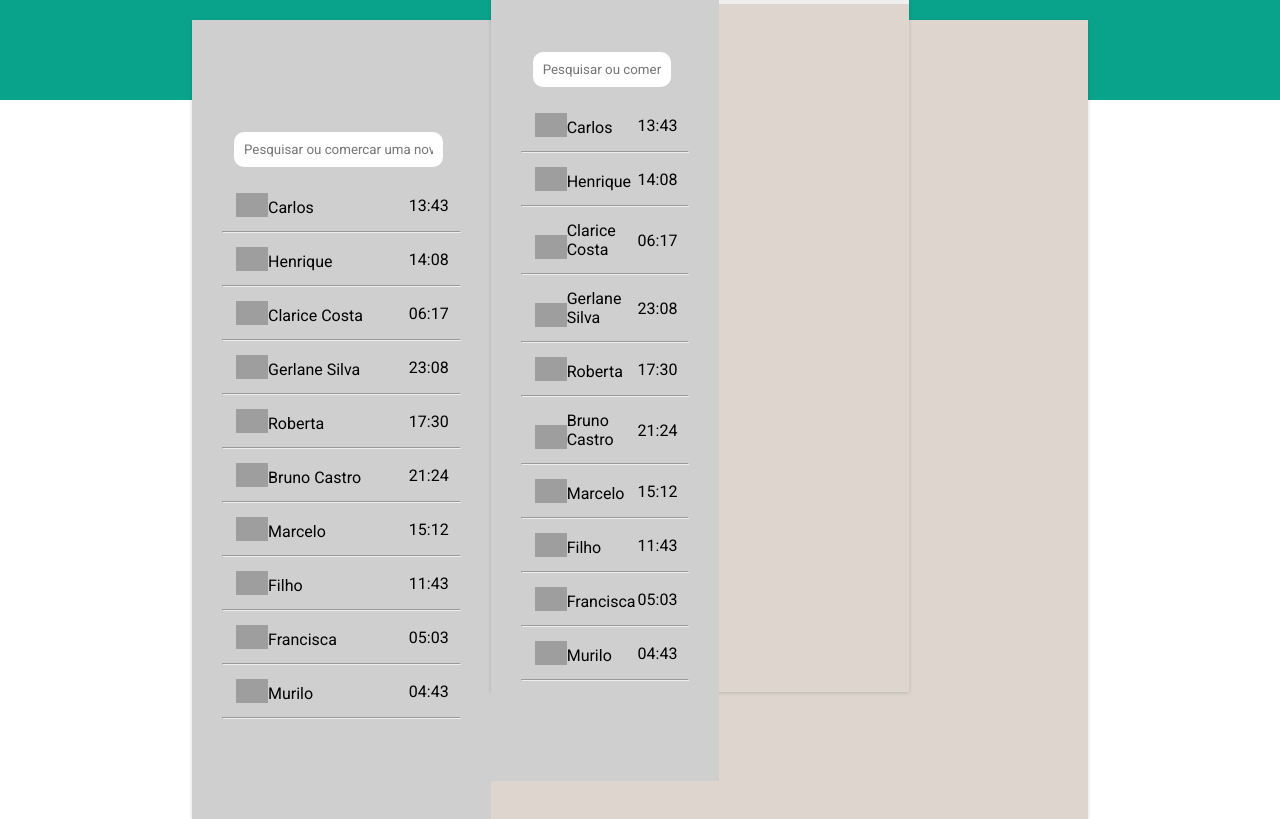
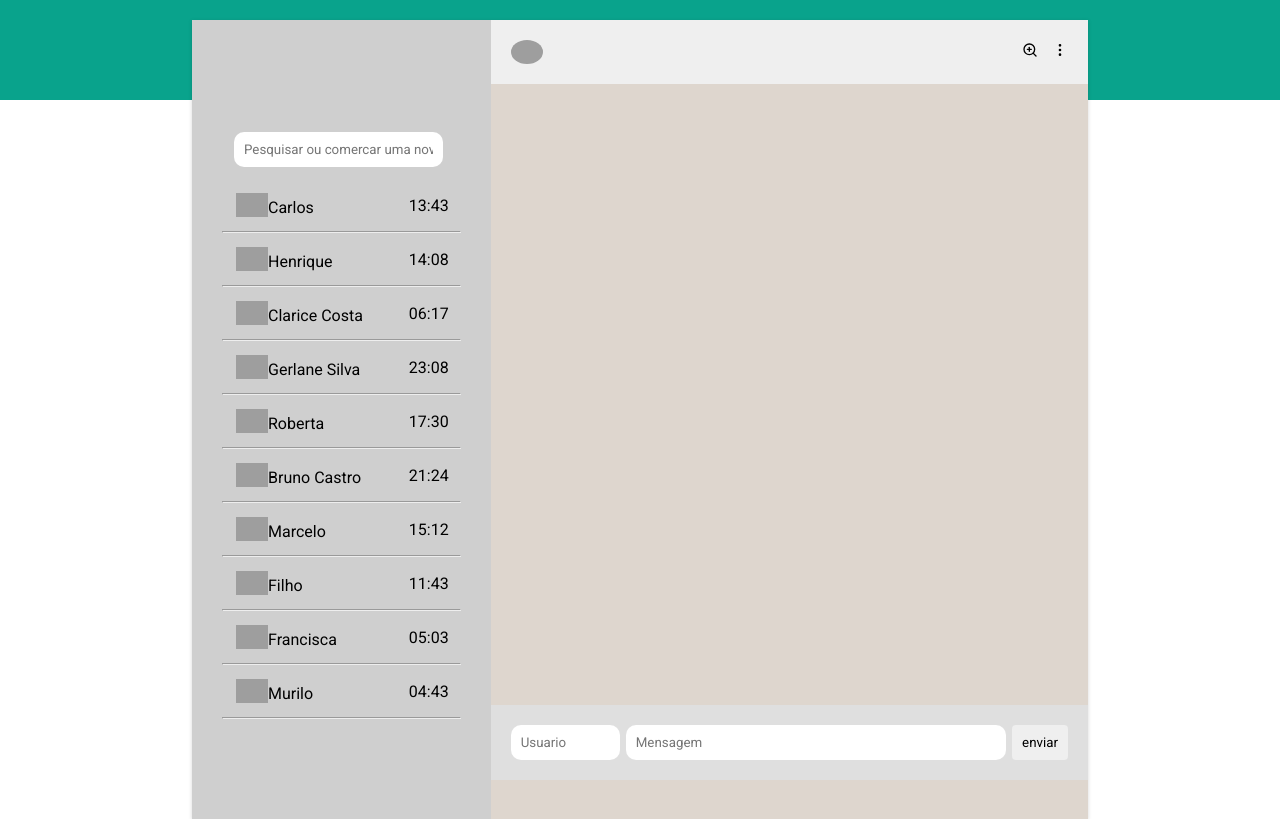
Before and after one commit to future4code/moreira-Carlos-Costa, a React (Create React App) app in the folder modulo2/projeto-whatslab/whatslab/: page / in a window 1280 px wide. Built offline with nearby package versions, Linux system fonts and the light colour scheme; grey boxes are pictures that could not be loaded; the HTML template or start-up script is replaced by a standard one.

Commit message:
update pages

```diff
--- a/modulo2/projeto-whatslab/whatslab/src/components/Header/index.Styled.js
+++ b/modulo2/projeto-whatslab/whatslab/src/components/Header/index.Styled.js
@@ -5,4 +5,8 @@ export const ContainerHeader = styled.div `
     width: 100%;
     padding: 50px;
 
+    @media(max-width: 800px) {
+        width: 100%;
+    }
+
 `
--- a/modulo2/projeto-whatslab/whatslab/src/components/Main/index.Styled.js
+++ b/modulo2/projeto-whatslab/whatslab/src/components/Main/index.Styled.js
@@ -1,19 +1,14 @@
 import styled from 'styled-components'
 
-export const ContainerMain = styled.div `
-    position: relative;
-    display: grid;
-    grid-template-columns: 1fr 2fr;
-    align-items: start;
-    margin-top: -80px;
-    background-color:#DED6CE;
-    width: 70%;
-    height: 94vh;
-    box-shadow: rgba(0, 0, 0, 0.16) 0px 1px 4px;
-    word-wrap: break-word;
+export const ContainerMain = styled.div`
+    display: flex;
+    height:95vh;
+    max-width:100%;
+    flex-direction: column;
+    justify-content: space-between;
 
 `
-export const ContainerHeader = styled.div `
+export const ContainerHeader = styled.div`
     display: flex;
     background-color:#EFEFEF;
     padding: 20px;
@@ -23,16 +18,16 @@ export const ContainerHeader = styled.div `
 
 
 `
-export const ContainerHeaderImg = styled.img `
+export const ContainerHeaderImg = styled.img`
     border-radius: 50%;
 
 
 `
-export const ContainerHeaderIcon = styled.div `
+export const ContainerHeaderIcon = styled.div`
 
 
 `
-export const ContainermainMensagem = styled.p `
+export const ContainermainMensagem = styled.p`
     display: grid;
     padding: 20px;
     width: 66.7%;
@@ -41,13 +36,99 @@ export const ContainermainMensagem = styled.p `
     left: 33.3%;
 
 `
-export const Span = styled.div `
+export const ContainerHeaderIPut = styled.div`
+    display: flex;
+    background-color: #DFDFDF;
     padding: 20px;
-    background-color: #4F9888;
-    color: #FFFFFF;
-    width:30%;
-    border-radius: 20px 20px 0 20px;
-    margin-bottom: 40px;
-    box-shadow: rgba(0, 0, 0, 0.16) 0px 3px 6px, rgba(0, 0, 0, 0.23) 0px 3px 6px;
+    width: 66.7%;
+    position: absolute;
+    bottom: 0;
+    left: 33.3%;
 
 `
+export const Span = styled.div`
+    position: relative;
+    padding: 6px;
+    margin-bottom: 12px;
+    border-radius: 0.5em;
+    width: 30%;
+    font-weight: 450;
+    line-height: 1.3;
+    box-shadow: rgba(0, 0, 0, 0.16) 0px 3px 6px, rgba(0, 0, 0, 0.23) 0px 3px 6px;
+    word-wrap: break-word;
+
+    background-color: ${props => {
+        if (props.tipo === "eu") {
+            return "#DDF7C8" // Verde copiado do WhatsApp
+        } else if (props.tipo === "outro") {
+            return "#ffffff" // Branco
+        }
+    }};
+
+    align-self:  ${props => {
+        if (props.tipo === "eu") {
+            return "flex-end"
+        } else {
+            return "flex-start"
+        }
+    }};
+
+    margin-right: ${props => {
+        if (props.tipo === "eu") {
+            return "1.5em"
+        }
+    }};
+
+    margin-left: ${props => {
+        if (props.tipo !== "eu") {
+            return "1.5em"
+        }
+    }};
+
+    &:after {
+    	content: '';
+    	border: 15px solid transparent;
+
+        border-top-color: ${props => {
+        if (props.tipo === "eu") {
+            return "#DDF7C8"
+        } else if (props.tipo === "outro") {
+            return "#ffffff"
+        }
+    }};
+    /* isso posiciona o triângulo */
+    position: absolute;
+    top: 0px;
+    right: ${props => {
+        if (props.tipo === "eu") {
+            return "-8px";
+    }}};
+    left: ${props=> {
+        if (props.tipo === "outro") {
+            return "-8px";
+        }
+    }}};
+
+    }
+`
+export const Mensseger = styled.div`
+    display: flex;
+    height: 100%;
+    flex-direction: column;
+    justify-content: flex-end;
+    padding: 20px;
+
+`
+export const ContainerFooterInPut = styled.div`
+    display: flex;
+    background-color: #DFDFDF;
+    padding: 20px;
+
+`
+export const ContainerNome = styled.strong`
+    color: #9AAC8C;
+    font-size: 0.2em;
+    font-weight: 600;
+    margin-bottom: 0.2em;
+
+`
--- a/modulo2/projeto-whatslab/whatslab/src/components/Main/index.js
+++ b/modulo2/projeto-whatslab/whatslab/src/components/Main/index.js
@@ -2,16 +2,16 @@ import React from 'react';
 
 import { FiMoreVertical, FiZoomIn } from "react-icons/fi";
 
-
-import {ContainerMain,
+import {
+  ContainerMain,
   ContainerHeader,
   ContainerHeaderImg,
   ContainerHeaderIcon,
-     ContainermainMensagem,
-     Span
+  ContainerFooterInPut,
+  Span,
+  Mensseger,
+  ContainerNome,
 } from './index.Styled'
-
-import SideBar from '../../components/SideBar'
 
 class Main extends React.Component {
   state = {
@@ -47,30 +47,61 @@ class Main extends React.Component {
     this.setState({ valorInputMensagem: e.target.value });
   };
 
+
   render() {
     const listaDeMensagem = this.state.mensagens.map((msg) => {
+
+      if (msg.usuario === "eu") {
         return (
-              <Span>
-                <strong>{msg.usuario}</strong> {msg.mensagem}
+          <Span tipo={"eu"}>{msg.mensagem}</Span>
+        )
+      }
+      else {
+        return (
+          <Span tipo={"outro"}>
+            <ContainerNome style={{ fontSize: 18, padding: 8 }}>{msg.usuario}</ContainerNome>
+            <p style={{ padding: 8 }}>{msg.mensagem}</p>
           </Span>
         );
+
+      }
+
+
+
+
     });
-
     return (
       <>
         <ContainerMain>
-                   < SideBar />
           <ContainerHeader>
-                        <ContainerHeaderImg src={'https://media-exp1.licdn.com/dms/image/C4E0BAQHN68osUoFKGA/company-logo_200_200/0/1625764040369?e=2159024400&v=beta&t=DaEt8zHiC8zdubNgX4nXLCf1nodEy1kEGy-KyYbyoKY'} style={{width: 32}} alt={"logo"} />
+            <ContainerHeaderImg src={'https://media-exp1.licdn.com/dms/image/C4E0BAQHN68osUoFKGA/company-logo_200_200/0/1625764040369?e=2159024400&v=beta&t=DaEt8zHiC8zdubNgX4nXLCf1nodEy1kEGy-KyYbyoKY'} style={{ width: 32 }} alt={"logo"} />
             <ContainerHeaderIcon>
-                            < FiZoomIn style={{marginRight: 14}}/>
-                            <FiMoreVertical/>
+              <FiZoomIn style={{ marginRight: 14 }} />
+              <FiMoreVertical />
             </ContainerHeaderIcon>
           </ContainerHeader>
-                   <ContainermainMensagem>
-                       {listaDeMensagem}
-                    </ContainermainMensagem>
+          <Mensseger>{listaDeMensagem}</Mensseger>
+          <ContainerFooterInPut>
+            <input
+              onChange={this.onChangeInputUsuario}
+              value={this.state.valorInputUsuario}
+              placeholder={"Usuario"}
+              name={"Usuario"}
+              style={{ width: "20%", padding: 10, borderRadius: 10, border: 0, marginRight: 6, }}
+            />
+            <input
+              onChange={this.onChangeInputMensagem}
+              value={this.state.valorInputMensagem}
+              placeholder={"Mensagem"}
+              name={"Mensagem"}
+              style={{ width: "70%", padding: 10, borderRadius: 10, border: 0 }}
+            />
+            <button
+              onClick={this.enviarMensagem}
+              style={{ padding: 10, marginLeft: 6, borderRadius: 4, border: 0, cursor: "pointer" }}>enviar</button>
+          </ContainerFooterInPut>
         </ContainerMain>
+
 
       </>
     );
--- a/modulo2/projeto-whatslab/whatslab/src/components/SideBar/index.Styled.js
+++ b/modulo2/projeto-whatslab/whatslab/src/components/SideBar/index.Styled.js
@@ -4,6 +4,11 @@ export const ContainerSideBar = styled.div `
     background-color:#CFCFCF;
     padding: 100px 30px;
     height: 100%;
+
+    @media(max-width: 800px) {
+        display: none;
+    }
+
 
 `
 export const ContainerSideBarUl = styled.ul `
```
Lines whose indentation alone changed are shown as unchanged.
